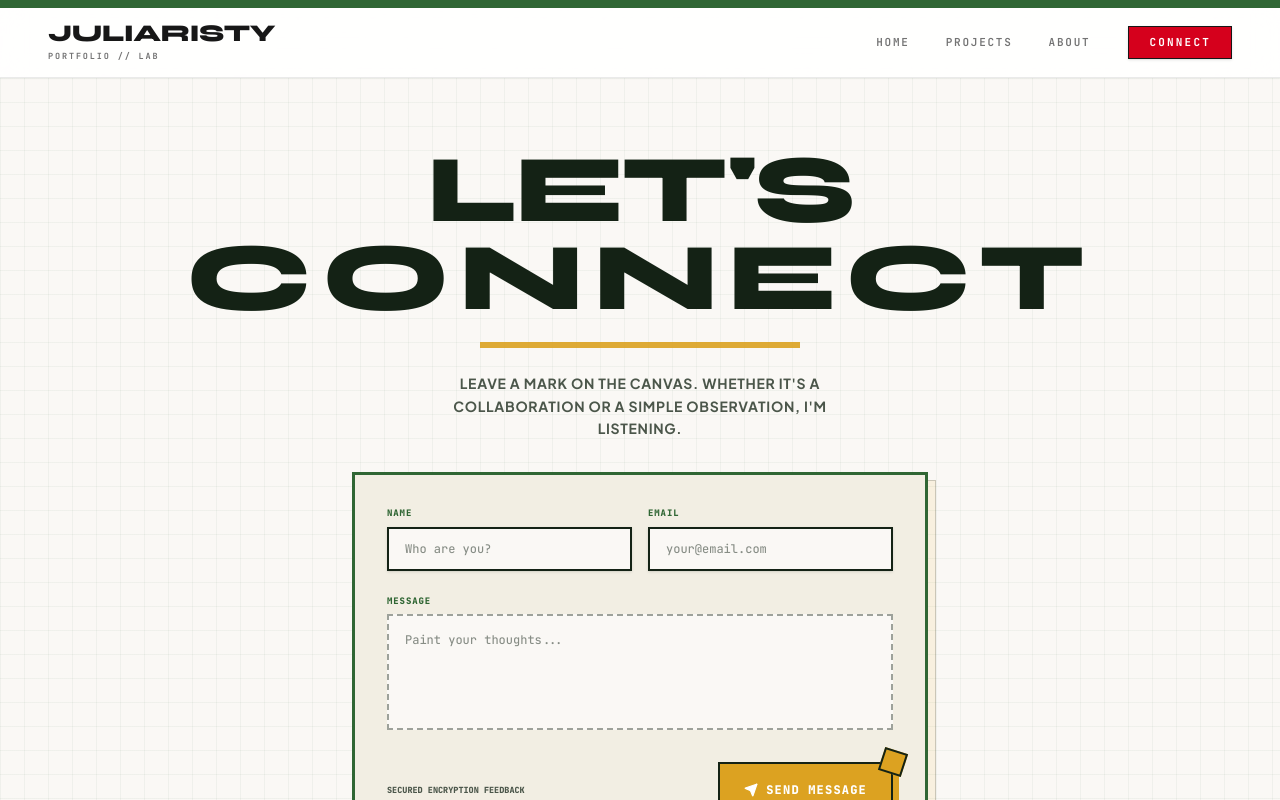
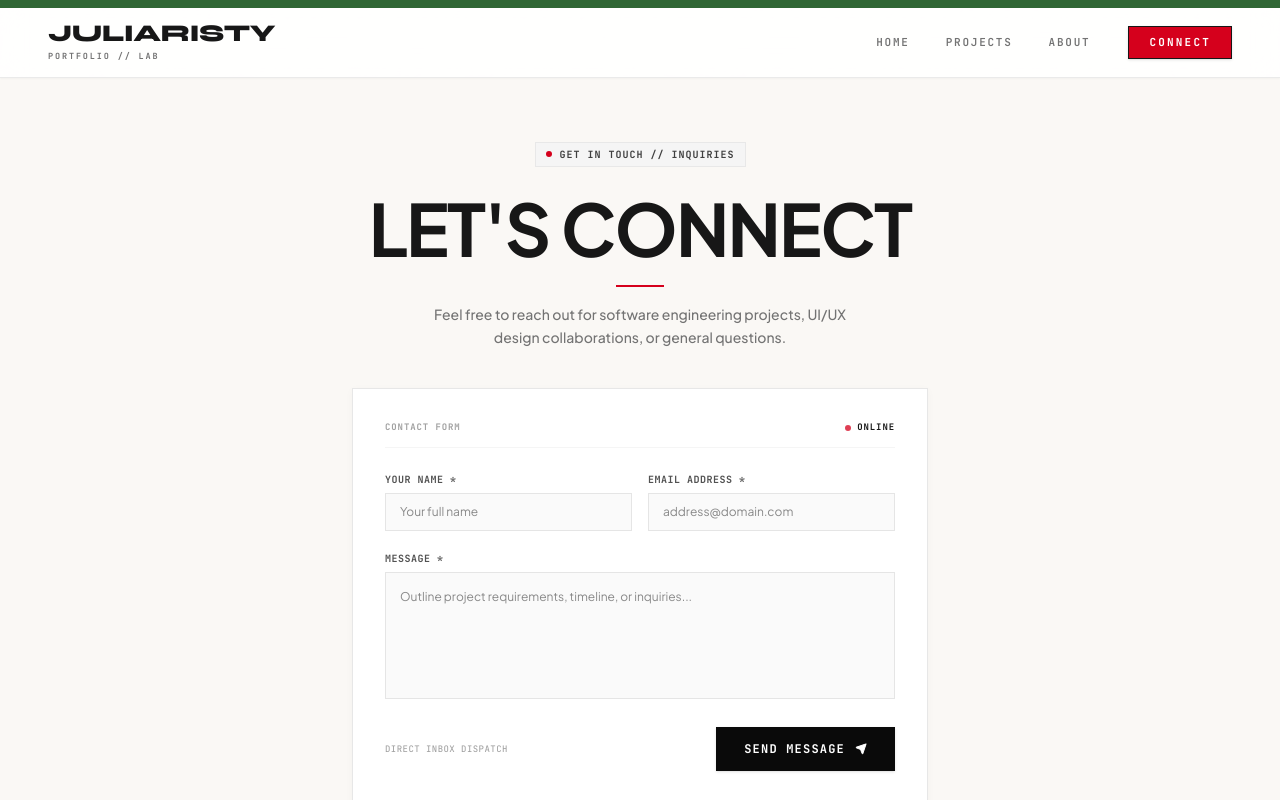
Before and after one commit to CastilloJVenice/PortfolioCastilloJV, a React (Vite) app: page / in a window 1280 px wide. Both pictures are taken after a click on the button "CONNECT". Shown: the top 800 px of the page. Built offline with nearby package versions, Linux system fonts and the light colour scheme; no server answers; the database is empty; a web font is replaced by a local one.

Commit message:
Update SayHiView.tsx

```diff
--- a/src/components/SayHiView.tsx
+++ b/src/components/SayHiView.tsx
@@ -82,95 +82,103 @@ export default function SayHiView({ profileSettings }: SayHiViewProps) {
   };
 
   return (
-    <div className="relative min-h-screen bg-verdant-dark overflow-hidden grid-mesh text-verdant-cream pb-16">
-      <div className="max-w-4xl mx-auto px-6 pt-12 md:pt-16 relative z-10 text-center">
+    <div className="relative min-h-screen bg-verdant-dark text-neutral-900 overflow-hidden pb-20">
+      <div className="max-w-4xl mx-auto px-6 md:px-12 pt-10 md:pt-16 relative z-10 text-center">
 
         {/* Let's Connect Display Titles */}
-        <div className="flex flex-col items-center mb-8 select-none">
-          <h1 className="font-syne font-black text-verdant-cream text-5xl md:text-8xl leading-none uppercase tracking-tight">
-            LET'S
-          </h1>
-          <h1 className="font-syne font-black text-verdant-cream text-5xl md:text-8xl leading-none uppercase tracking-widest relative -mt-2">
-            CONNECT
+        <div className="flex flex-col items-center mb-10 select-none">
+          <div className="inline-flex items-center gap-2 px-2.5 py-1 bg-neutral-100 border border-neutral-200/80 rounded-none mb-4">
+            <span className="w-1.5 h-1.5 rounded-full bg-[#D5001C]" />
+            <span className="font-mono text-[10px] font-bold text-neutral-700 uppercase tracking-widest">
+              GET IN TOUCH // INQUIRIES
+            </span>
+          </div>
+
+          <h1 className="font-sans font-extrabold text-neutral-900 text-4xl sm:text-6xl md:text-7xl leading-tight uppercase tracking-tight">
+            LET'S CONNECT
           </h1>
 
-          {/* Accent Line resembling Image 4 */}
-          <div className="w-56 md:w-80 h-1.5 bg-[#DCA221] mt-4 opacity-90 mx-auto" id="connect-accent-bar" />
+          <div className="w-12 h-0.5 bg-[#D5001C] mt-3 mx-auto" id="connect-accent-bar" />
 
-          <p className="font-sans text-xs md:text-sm text-verdant-gray mt-6 max-w-md font-bold uppercase tracking-wider leading-relaxed">
-            Leave a mark on the canvas. Whether it's a collaboration or a simple observation, I'm listening.
+          <p className="font-sans text-xs md:text-sm text-neutral-500 mt-4 max-w-md font-medium tracking-normal leading-relaxed">
+            Feel free to reach out for software engineering projects, UI/UX design collaborations, or general questions.
           </p>
         </div>
 
         {/* Contact Form and Layout Box */}
-        <div className="max-w-xl mx-auto relative mb-12" id="contact-form-layout">
-          <div className="absolute inset-0 bg-[#DCA221]/10 translate-x-2 translate-y-2 border border-verdant-cream/20" />
+        <div className="max-w-xl mx-auto relative mb-12 text-left" id="contact-form-layout">
+          <div className="border border-neutral-200/90 bg-white p-6 md:p-8 shadow-[0_2px_8px_rgba(0,0,0,0.03)]">
+            <div className="flex items-center justify-between border-b border-neutral-100 pb-3 mb-6">
+              <span className="font-mono text-[9px] font-bold text-neutral-400 uppercase tracking-widest">
+                CONTACT FORM
+              </span>
+              <span className="font-mono text-[9px] font-bold text-neutral-900 uppercase tracking-widest flex items-center gap-1.5">
+                <span className="w-1.5 h-1.5 rounded-full bg-[#D5001C] inline-block animate-pulse" />
+                ONLINE
+              </span>
+            </div>
 
-          <div className="relative border-brutal border-verdant-cream bg-verdant-charcoal p-6 md:p-8">
             <AnimatePresence mode="wait">
               {!isSent ? (
-                <form onSubmit={handleSubmitMessage} className="flex flex-col gap-6 text-left">
+                <form onSubmit={handleSubmitMessage} className="flex flex-col gap-5">
                   <div className="grid grid-cols-1 sm:grid-cols-2 gap-4">
                     {/* Name Field */}
                     <div className="flex flex-col gap-1.5 col-span-1">
-                      <label className="font-mono text-[9px] font-black text-[#306634] uppercase tracking-widest">
-                        NAME
+                      <label className="font-mono text-[10px] font-bold text-neutral-600 uppercase tracking-wider">
+                        YOUR NAME *
                       </label>
                       <input
                         type="text"
                         required
-                        placeholder="Who are you?"
+                        placeholder="Your full name"
                         value={formData.name}
                         onChange={(e) => setFormData({ ...formData, name: e.target.value })}
-                        className="w-full bg-verdant-dark text-verdant-cream font-mono text-xs px-4 py-3 border-2 border-verdant-cream shadow-sm focus:outline-none focus:ring-1 focus:ring-[#306634] select-all"
+                        className="w-full bg-neutral-50 text-neutral-900 font-sans text-xs px-3.5 py-2.5 border border-neutral-200 rounded-none focus:outline-none focus:border-neutral-900 focus:bg-white transition-colors"
                       />
                     </div>
 
                     {/* Email Field */}
                     <div className="flex flex-col gap-1.5 col-span-1">
-                      <label className="font-mono text-[9px] font-black text-[#306634] uppercase tracking-widest">
-                        EMAIL
+                      <label className="font-mono text-[10px] font-bold text-neutral-600 uppercase tracking-wider">
+                        EMAIL ADDRESS *
                       </label>
                       <input
                         type="email"
                         required
-                        placeholder="your@email.com"
+                        placeholder="address@domain.com"
                         value={formData.email}
                         onChange={(e) => setFormData({ ...formData, email: e.target.value })}
-                        className="w-full bg-verdant-dark text-verdant-cream font-mono text-xs px-4 py-3 border-2 border-verdant-cream shadow-sm focus:outline-none focus:ring-1 focus:ring-[#306634] select-all"
+                        className="w-full bg-neutral-50 text-neutral-900 font-sans text-xs px-3.5 py-2.5 border border-neutral-200 rounded-none focus:outline-none focus:border-neutral-900 focus:bg-white transition-colors"
                       />
                     </div>
                   </div>
 
                   {/* Message Field */}
                   <div className="flex flex-col gap-1.5">
-                    <label className="font-mono text-[9px] font-black text-[#306634] uppercase tracking-widest">
-                      MESSAGE
+                    <label className="font-mono text-[10px] font-bold text-neutral-600 uppercase tracking-wider">
+                      MESSAGE *
                     </label>
                     <textarea
                       required
                       rows={5}
-                      placeholder="Paint your thoughts..."
+                      placeholder="Outline project requirements, timeline, or inquiries..."
                       value={formData.message}
                       onChange={(e) => setFormData({ ...formData, message: e.target.value })}
-                      className="w-full bg-verdant-dark text-verdant-cream border-2 border-dashed border-verdant-cream/40 font-mono text-xs p-4 focus:outline-none focus:ring-1 focus:ring-[#306634] resize-none"
+                      className="w-full bg-neutral-50 text-neutral-900 font-sans text-xs p-3.5 border border-neutral-200 rounded-none focus:outline-none focus:border-neutral-900 focus:bg-white transition-colors resize-none leading-relaxed"
                     />
                   </div>
 
-                  {/* Submit Trigger Panel resembling Image 4 with floating indicator box */}
-                  <div className="flex justify-between items-center mt-2 relative">
-                    <span className="font-mono text-[8.5px] text-verdant-gray font-extrabold uppercase">
-                      SECURED ENCRYPTION FEEDBACK
+                  {/* Submit Trigger Panel */}
+                  <div className="flex flex-col sm:flex-row justify-between sm:items-center gap-3 pt-2">
+                    <span className="font-mono text-[9px] text-neutral-400 font-medium uppercase tracking-wider">
+                      DIRECT INBOX DISPATCH
                     </span>
-
-                    <div className="relative inline-block">
-                      {/* Decorative green rotated square offset next to button */}
-                      <div className="absolute -top-3 -right-3 w-6 h-6 border-2 border-verdant-cream bg-[#DCA221] rotate-[18deg] pointer-events-none" />
 
                     <button
                       type="submit"
                       disabled={isSubmitting}
-                        className="bg-verdant-yellow border-2 border-verdant-cream text-white font-mono text-xs font-black tracking-widest uppercase px-6 py-4.5 shadow-yellow-offset hover:translate-x-[-2px] hover:translate-y-[-2px] hover:shadow-[7px_7px_0px_0px_rgba(220,162,33,1)] active:translate-x-0 active:translate-y-0 active:shadow-yellow-offset transition-all cursor-pointer flex items-center justify-center gap-2 select-none"
+                      style={{ backgroundColor: "#0A0A0A", color: "#FFFFFF" }}
+                      className="hover:!bg-[#D5001C] text-white font-mono text-xs font-bold tracking-widest uppercase px-7 py-3.5 transition-all cursor-pointer flex items-center justify-center gap-2.5 select-none shadow-sm disabled:opacity-50"
                       id="submit-contact-btn"
                     >
                       {isSubmitting ? (
@@ -180,31 +188,32 @@ export default function SayHiView({ profileSettings }: SayHiViewProps) {
                         </>
                       ) : (
                         <>
-                            <Send className="w-3.5 h-3.5 fill-white" />
                           <span>SEND MESSAGE</span>
+                          <Send className="w-3 h-3 fill-white" />
                         </>
                       )}
                     </button>
                   </div>
-                  </div>
                 </form>
               ) : (
                 <motion.div
-                  initial={{ opacity: 0, scale: 0.95 }}
+                  initial={{ opacity: 0, scale: 0.98 }}
                   animate={{ opacity: 1, scale: 1 }}
-                  className="py-12 flex flex-col items-center justify-center text-center gap-4"
+                  className="py-10 flex flex-col items-center justify-center text-center gap-4"
                   id="success-message-block"
                 >
-                  <div className="w-14 h-14 bg-[#306634]/10 border-2 border-[#306634] flex items-center justify-center text-[#306634] rounded-none">
-                    <CheckCircle className="w-8 h-8" />
+                  <div className="w-12 h-12 bg-neutral-950 text-white flex items-center justify-center">
+                    <CheckCircle className="w-6 h-6 text-[#D5001C]" />
                   </div>
-                  <h3 className="font-syne font-black text-2xl text-verdant-cream uppercase tracking-tight">MESSAGE RECEIVED</h3>
-                  <p className="font-mono text-xs text-verdant-gray max-w-xs leading-relaxed">
-                    Your message has been received successfully. I will get back to you shortly.
+                  <h3 className="font-sans font-bold text-xl text-neutral-900 uppercase tracking-tight">
+                    MESSAGE SENT
+                  </h3>
+                  <p className="font-sans text-xs text-neutral-500 max-w-xs leading-relaxed">
+                    Thank you for reaching out! Your message has been received and I'll get back to you promptly.
                   </p>
                   <button
                     onClick={() => setIsSent(false)}
-                    className="underline text-[#306634] hover:text-[#528B56] font-mono text-[10px] uppercase font-bold tracking-widest mt-3 transition-colors cursor-pointer"
+                    className="border border-neutral-300 px-5 py-2.5 hover:bg-neutral-950 hover:text-white text-neutral-900 font-mono text-[10px] uppercase font-bold tracking-widest mt-2 transition-all cursor-pointer"
                   >
                     SEND ANOTHER MESSAGE
                   </button>
@@ -214,78 +223,89 @@ export default function SayHiView({ profileSettings }: SayHiViewProps) {
           </div>
         </div>
 
-        {/* Triple Info Bento Cards underneath matching Image 4 Footer details */}
-        <section className="grid grid-cols-1 md:grid-cols-3 gap-6 text-left" id="connect-info-bento">
-          {/* Card 1: Location Block with highway light trails graphics */}
-          <div className="border-[3px] border-verdant-cream bg-verdant-charcoal p-5 flex flex-col justify-between hover:border-verdant-cream/50 transition-colors shadow-charcoal-offset">
+        {/* Triple Info Bento Cards */}
+        <section className="grid grid-cols-1 md:grid-cols-3 gap-5 text-left" id="connect-info-bento">
+          {/* Card 1: Location Block with technical coordinate visual */}
+          <div className="border border-neutral-200/90 bg-white p-5 flex flex-col justify-between shadow-[0_1px_3px_rgba(0,0,0,0.02)]">
             <div className="flex flex-col gap-1 select-none">
-              <span className="font-mono text-[9px] font-black text-[#306634] uppercase tracking-widest">Location</span>
-              <span className="font-syne font-black text-base md:text-lg text-verdant-cream tracking-wide uppercase">Baguio City</span>
+              <span className="font-mono text-[9px] font-bold text-neutral-400 uppercase tracking-widest">
+                LOCATION
+              </span>
+              <span className="font-sans font-bold text-base text-neutral-900 uppercase tracking-tight">
+                BAGUIO CITY, PH
+              </span>
 
-              {/* Traffic trail animation canvas or vector */}
-              <div className="h-20 bg-verdant-dark border border-verdant-cream/20 mt-4 rounded-sm relative overflow-hidden flex items-end p-2">
-                {/* Simulated long-exposure white headlight trails */}
-                <div className="absolute inset-0 bg-[#FAF8F5] pointer-events-none opacity-60" />
-                <svg className="absolute inset-0 w-full h-full text-verdant-cream/10" viewBox="0 0 100 40">
-                  {/* Traffic lanes and swooping lines */}
-                  <path d="M-10,35 Q 40,30, 110,35" stroke="rgba(20,34,21,0.08)" strokeWidth="2" fill="none" />
-                  <path d="M-10,38 Q 40,32, 110,38" stroke="rgba(48, 102, 52, 0.4)" strokeWidth="1.5" fill="none" />
-                  <path d="M-10,31 Q 40,26, 110,31" stroke="rgba(220, 162, 33, 0.45)" strokeWidth="1.5" fill="none" />
-                </svg>
-                <span className="relative z-10 font-mono text-[7px] text-[#306634] font-black tracking-widest uppercase">
-                  ACTIVE TIMEZONE // UTC+8
-                </span>
+              <div className="h-20 bg-neutral-50 border border-neutral-200/80 mt-3 p-3 flex flex-col justify-between font-mono text-[9px] text-neutral-500 relative overflow-hidden">
+                <div className="flex items-center justify-between">
+                  <span>LAT 16.4023° N</span>
+                  <span>LNG 120.5960° E</span>
+                </div>
+                <div className="flex items-center gap-1.5 py-1">
+                  <div className="h-px flex-1 bg-neutral-200 relative">
+                    <div className="absolute right-1/3 -top-1 w-2 h-2 rounded-full bg-[#D5001C]/80 animate-ping" />
+                    <div className="absolute right-1/3 -top-1 w-2 h-2 rounded-full bg-[#D5001C]" />
+                  </div>
+                </div>
+                <div className="flex items-center justify-between font-bold text-neutral-700">
+                  <span>TIMEZONE</span>
+                  <span>UTC +08:00 (PHT)</span>
+                </div>
               </div>
             </div>
           </div>
 
           {/* Card 2: Direct mailbox */}
-          <div className="border-[3px] border-verdant-cream bg-verdant-charcoal p-5 flex flex-col justify-between hover:border-verdant-cream/50 transition-colors shadow-charcoal-offset">
-            <div className="flex flex-col gap-2 select-none">
-              <span className="font-mono text-[9px] font-black text-[#306634] uppercase tracking-widest">Direct</span>
-              <span className="font-mono text-xs md:text-sm font-black text-[#306634] tracking-tight selection:bg-verdant-yellow select-all truncate">
+          <div className="border border-neutral-200/90 bg-white p-5 flex flex-col justify-between shadow-[0_1px_3px_rgba(0,0,0,0.02)]">
+            <div className="flex flex-col gap-1 select-none">
+              <span className="font-mono text-[9px] font-bold text-neutral-400 uppercase tracking-widest">
+                DIRECT EMAIL
+              </span>
+              <span className="font-mono text-xs font-semibold text-neutral-800 tracking-tight select-all truncate mt-1">
                 {profileSettings?.contactEmail || "juliaristycastillo0@gmail.com"}
               </span>
             </div>
 
-            <div className="flex items-center gap-3 mt-6">
+            <div className="flex items-center gap-2 mt-5">
               <a
                 href={`mailto:${profileSettings?.contactEmail || "juliaristycastillo0@gmail.com"}`}
-                className="w-8 h-8 border-2 border-verdant-cream bg-verdant-dark flex items-center justify-center text-[#306634] hover:bg-verdant-cream hover:text-white transition-colors"
+                style={{ backgroundColor: "#0A0A0A", color: "#FFFFFF" }}
+                className="flex-1 py-2.5 px-3 border border-neutral-900 hover:!bg-[#D5001C] hover:!border-[#D5001C] transition-all flex items-center justify-center gap-2 font-mono text-[10px] font-bold uppercase tracking-wider shadow-sm cursor-pointer"
                 title="Email directly"
               >
-                <Mail className="w-4 h-4" />
+                <Mail className="w-3.5 h-3.5" />
+                <span>EMAIL CLIENT</span>
               </a>
               <a
                 href={profileSettings?.linkedinUrl || "https://linkedin.com"}
                 target="_blank"
                 rel="noreferrer"
-                className="w-8 h-8 border-2 border-verdant-cream bg-verdant-dark flex items-center justify-center text-[#306634] hover:bg-verdant-cream hover:text-white transition-colors animate-pulse"
-                title="Let's build together"
+                className="p-2.5 border border-neutral-200 hover:border-neutral-950 hover:bg-neutral-950 hover:text-white bg-neutral-50 transition-colors"
+                title="LinkedIn Network"
               >
-                <Navigation className="w-4 h-4 rotate-45" />
+                <Navigation className="w-3.5 h-3.5 rotate-45" />
               </a>
             </div>
           </div>
 
           {/* Card 3: Status Pulse */}
-          <div className="border-[3px] border-verdant-cream bg-verdant-charcoal p-5 flex flex-col justify-between hover:border-verdant-cream/50 transition-colors shadow-charcoal-offset">
-            <div className="flex flex-col gap-2 text-left">
-              <span className="font-mono text-[9px] font-black text-[#306634] uppercase tracking-widest">Status</span>
+          <div className="border border-neutral-200/90 bg-white p-5 flex flex-col justify-between shadow-[0_1px_3px_rgba(0,0,0,0.02)]">
+            <div className="flex flex-col gap-1.5 text-left">
+              <span className="font-mono text-[9px] font-bold text-neutral-400 uppercase tracking-widest">
+                AVAILABILITY
+              </span>
 
               <div className="flex items-center gap-2 mt-1">
-                {/* Live physical pulse dot */}
-                <span className="relative flex h-2.5 w-2.5 shrink-0">
-                  <span className="animate-ping absolute inline-flex h-full w-full rounded-full bg-[#306634] opacity-75" />
-                  <span className="relative inline-flex rounded-full h-2.5 w-2.5 bg-[#306634]" />
+                <span className="relative flex h-2 w-2 shrink-0">
+                  <span className="animate-ping absolute inline-flex h-full w-full rounded-full bg-[#D5001C] opacity-75" />
+                  <span className="relative inline-flex rounded-full h-2 w-2 bg-[#D5001C]" />
                 </span>
-                <span className="font-sans font-black uppercase text-[11px] text-verdant-cream tracking-widest">
-                  AVAILABLE FOR COLLABORATION
+                <span className="font-sans font-bold uppercase text-[11px] text-neutral-900 tracking-wider">
+                  OPEN FOR NEW OPPORTUNITIES
                 </span>
               </div>
 
-              <p className="font-sans text-[11px] text-verdant-gray leading-relaxed font-semibold capitalize mt-4">
-                Currently looking into crypto-agile API gateway simulations and low-poly graphics.
+              <p className="font-sans text-[11px] text-neutral-500 leading-relaxed font-normal mt-3">
+                Available for software development, UI/UX design, and technical student or client projects.
               </p>
             </div>
           </div>
```
Lines whose indentation alone changed are shown as unchanged.
